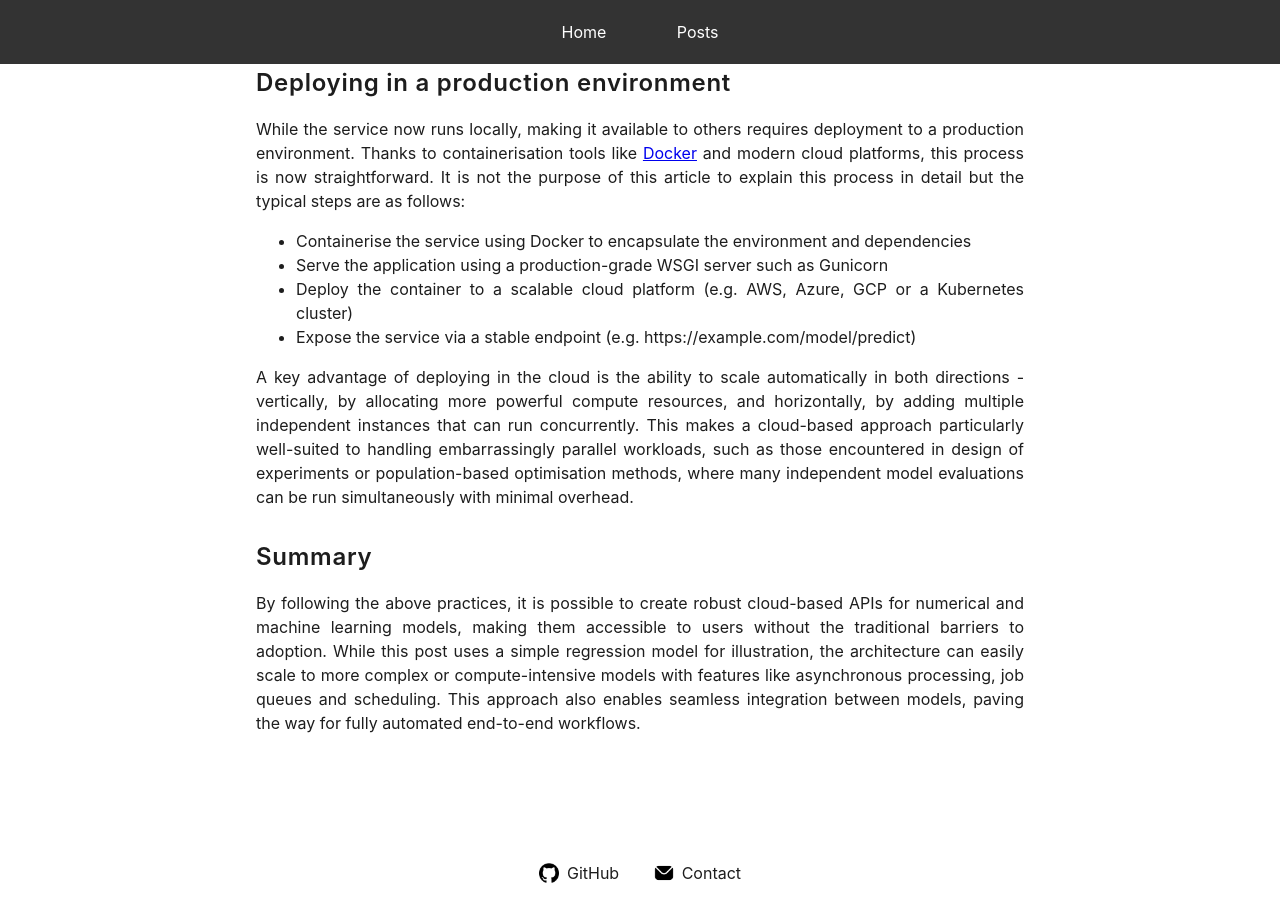
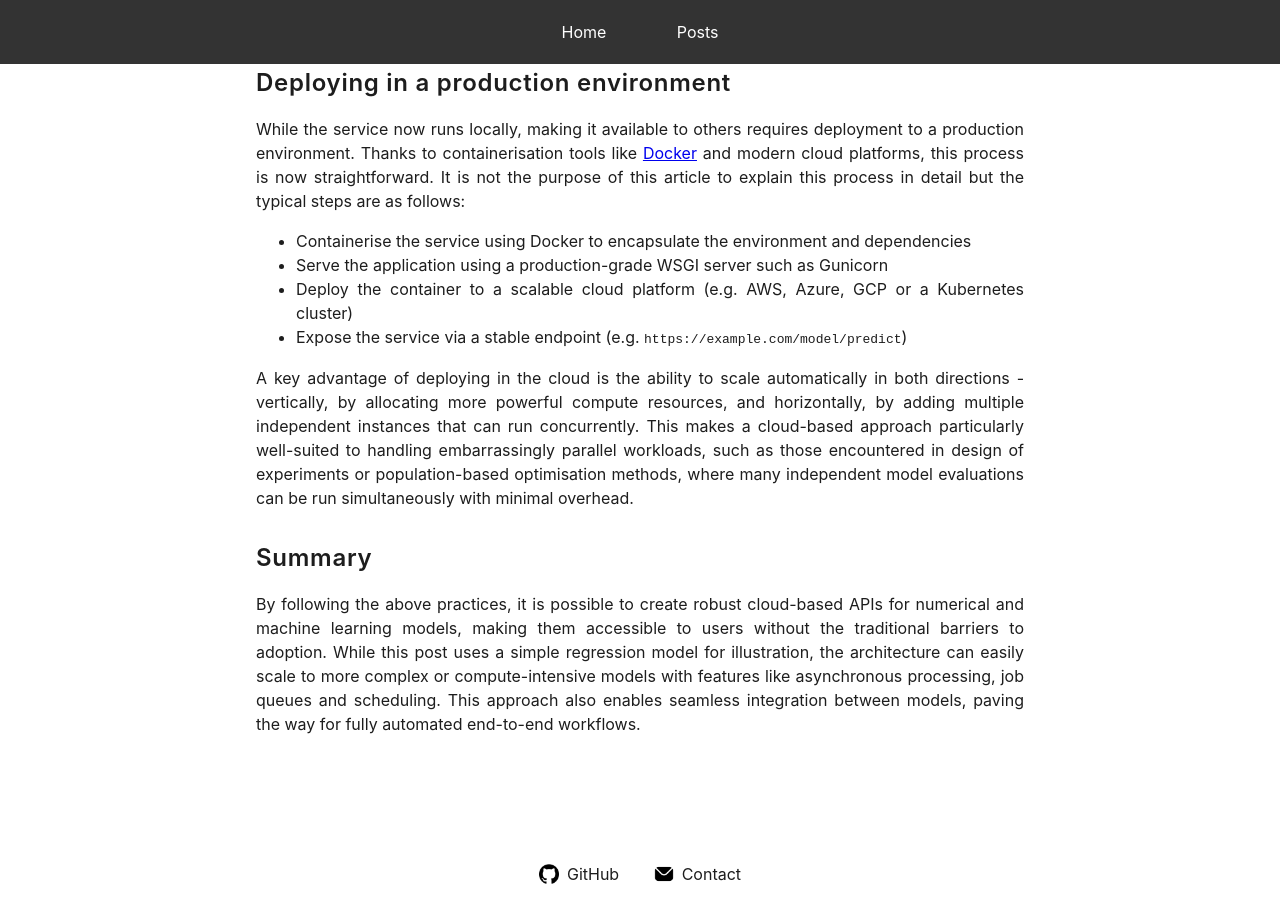
Before and after one commit to mark-hobbs/mark-hobbs.github.io, a Jekyll site: the page built from _posts/2025-04-15-model-deployment.md, in a window 1280 px wide and 900 px high, scrolled down 5095 px. Built offline with Jekyll 4.4.1, drawn with Linux system fonts in a browser that asks for light colours; formulas are drawn with MathJax 3.

Commit message:
Finished draft

```diff
--- a/_posts/2025-04-15-model-deployment.md
+++ b/_posts/2025-04-15-model-deployment.md
@@ -223,7 +223,7 @@ While the service now runs locally, making it available to others requires deplo
 - Containerise the service using Docker to encapsulate the environment and dependencies
 - Serve the application using a production-grade WSGI server such as Gunicorn
 - Deploy the container to a scalable cloud platform (e.g. AWS, Azure, GCP or a Kubernetes cluster)
-- Expose the service via a stable endpoint (e.g. https://example.com/model/predict)
+- Expose the service via a stable endpoint (e.g. `https://example.com/model/predict`)
 
 A key advantage of deploying in the cloud is the ability to scale automatically in both directions - vertically, by allocating more powerful compute resources, and horizontally, by adding multiple independent instances that can run concurrently. This makes a cloud-based approach particularly well-suited to handling embarrassingly parallel workloads, such as those encountered in design of experiments or population-based optimisation methods, where many independent model evaluations can be run simultaneously with minimal overhead.
 
```
